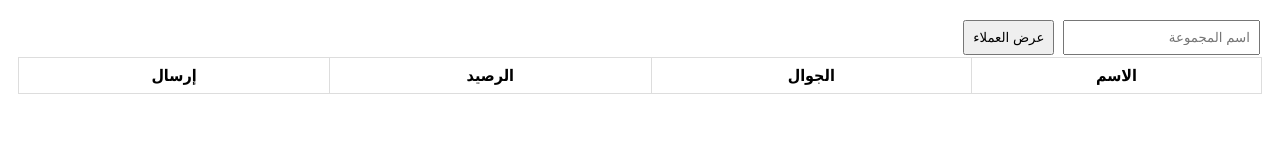
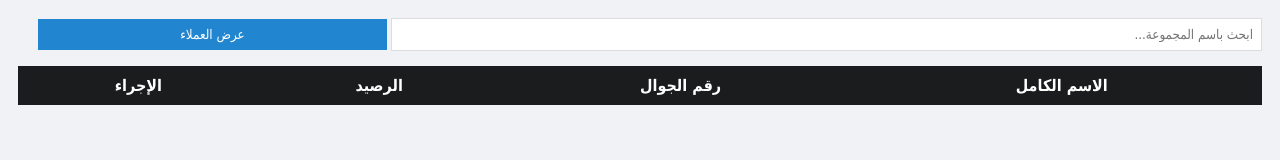
Before and after one commit to abwyasrm535/xtra_web, a plain HTML site: page index.html in a window 1280 px wide. Drawn offline with Linux system fonts and the light colour scheme.

Commit message:
Update index.html

```diff
--- a/index.html
+++ b/index.html
@@ -3,29 +3,35 @@
 <head>
     <meta charset="UTF-8">
     <meta name="viewport" content="width=device-width, initial-scale=1.0">
-    <title>نظام الرسائل</title>
+    <title>نظام العملاء</title>
     <style>
-        body { font-family: Tahoma; padding: 10px; }
-        input, button { padding: 8px; margin: 2px; }
-        table { width: 100%; border-collapse: collapse; }
-        td, th { border: 1px solid #ddd; padding: 8px; }
-        button:disabled { background: #ccc; }
+        * { box-sizing: border-box; font-family: 'Tahoma'; }
+        body { padding: 10px; background: #f0f2f5; }
+        .search-box { margin-bottom: 15px; }
+        input { width: 70%; padding: 8px; border: 1px solid #ddd; }
+        button { width: 28%; padding: 8px; background: #2185d0; border: none; color: white; }
+        table { width: 100%; border-collapse: collapse; background: white; }
+        th { background: #1b1c1d; color: white; padding: 10px; }
+        td { padding: 8px; border-bottom: 1px solid #ddd; }
+        .send-btn { background: #21ba45; padding: 5px 10px; }
     </style>
 </head>
 <body>
-    <input type="text" id="group" placeholder="اسم المجموعة">
-    <button onclick="loadClients()">عرض العملاء</button>
+    <div class="search-box">
+        <input type="text" id="groupInput" placeholder="ابحث باسم المجموعة...">
+        <button onclick="loadClients()">عرض العملاء</button>
+    </div>
 
-    <table id="clients">
+    <table id="clientsTable">
         <thead>
             <tr>
-                <th>الاسم</th>
-                <th>الجوال</th>
+                <th>الاسم الكامل</th>
+                <th>رقم الجوال</th>
                 <th>الرصيد</th>
-                <th>إرسال</th>
+                <th>الإجراء</th>
             </tr>
         </thead>
-        <tbody></tbody>
+        <tbody id="tableBody"></tbody>
     </table>
 
     <script src="app.js"></script>
```
